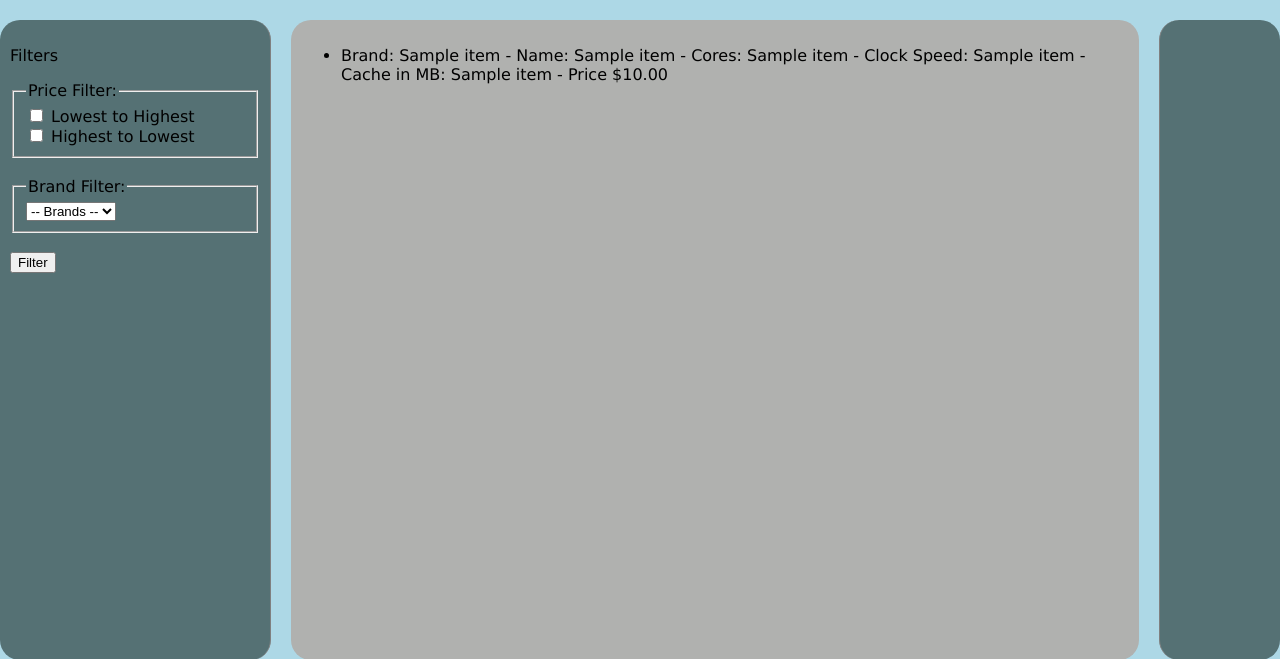
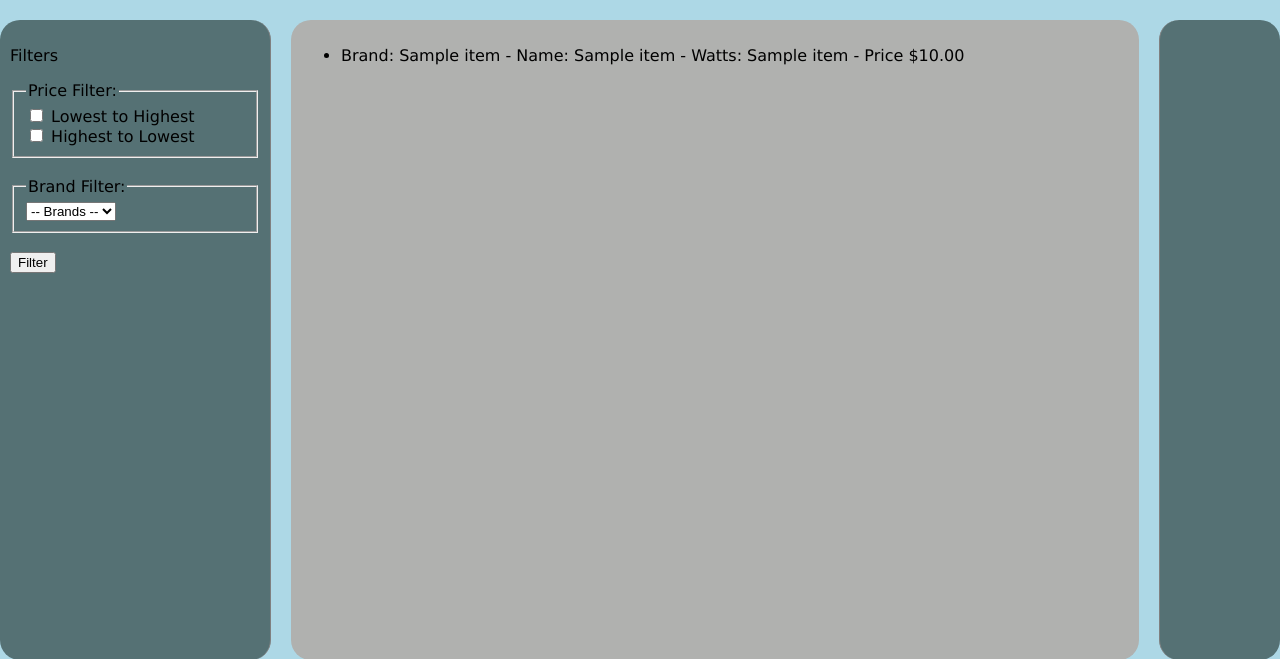
Before and after one commit to jomer4lyfe/ITC-350-Database, a Flask app: template templates/browse_pwr.html in a window 1280 px wide. Shown: the part 100-759 px from the top of the page. Run offline with Flask 3, Linux system fonts and the light colour scheme; the template is opened without the code that fills it: most values are stand-ins (such as "Sample title", 1, 10 or a date in 2020).

Commit message:
I think finished browse_pwr.html

```diff
--- a/templates/browse_pwr.html
+++ b/templates/browse_pwr.html
@@ -56,7 +56,7 @@
                 <ul>
                     <!-- This is some python jinja2 code. Only existing items will be displayed. -->
                     {% for item in data %}
-                        <li>Brand: {{ item[1] }} - Name: {{ item[2] }} - Cores: {{ item[3] }} - Clock Speed: {{ item[4] }} - Cache in MB: {{ item[5] }} - Price ${{ "%.2f"|format(item[6]) }} </li>
+                        <li>Brand: {{ item[1] }} - Name: {{ item[2] }} - Watts: {{ item[3] }} - Price ${{ "%.2f"|format(item[4]) }} </li>
                     {% endfor %}
                 </ul>
             </div>
```
